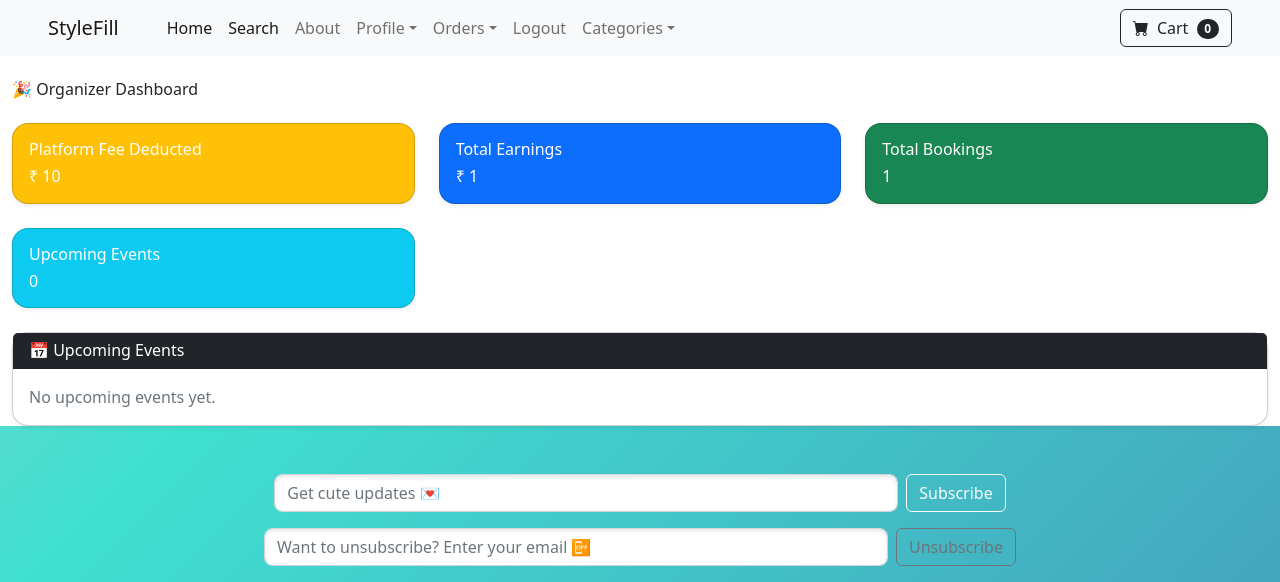
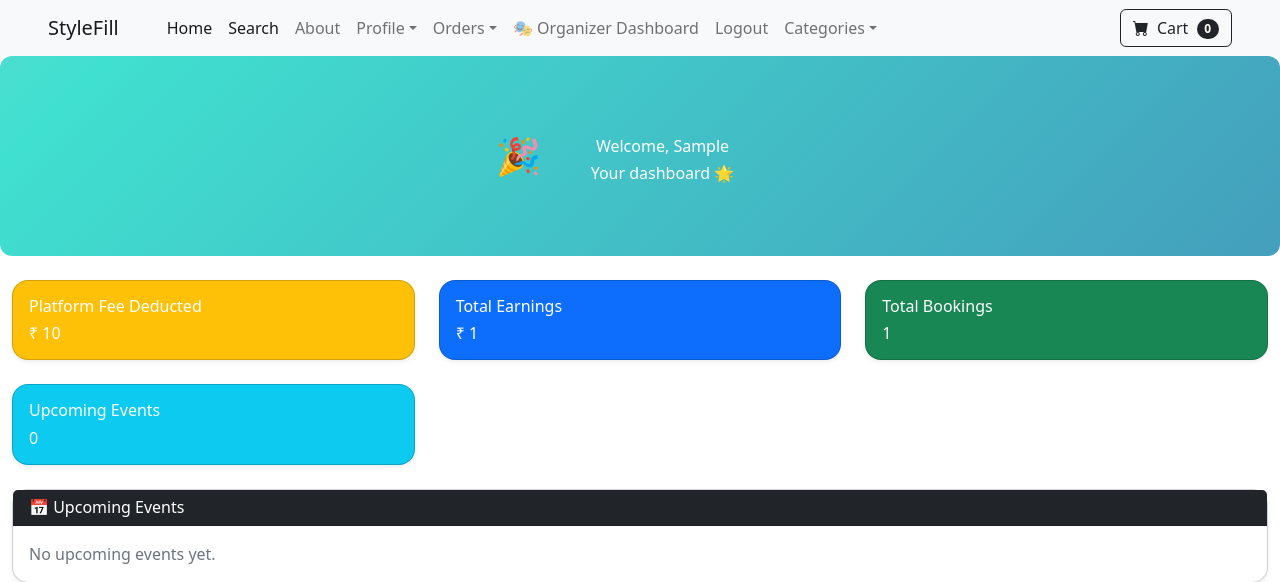
Before and after one commit to codedev03/StyleFill, a Django app: page /organizer/dashboard/ in a window 1280 px wide. Shown: the top 582 px of the page. Run offline with Django 5.2, Linux system fonts and the light colour scheme; a user stored in the database is signed in; tables that the repository leaves empty hold one stand-in row (values such as "Sample post"); some libraries are stand-ins or nearby versions.

Commit message:
Organizer dashboard

```diff
--- a/store/admin.py
+++ b/store/admin.py
@@ -1,5 +1,5 @@
 from django.contrib import admin
-from .models import Category, Customer, Product, Order, Profile, ProductImage, NewsletterSubscriber
+from .models import Category, Customer, Product, Order, Profile, ProductImage, NewsletterSubscriber, Organizer
 from django.contrib.auth.models import User
 # Register your models here.
 admin.site.register(Category)
@@ -27,6 +27,10 @@
 class ProductAdmin(admin.ModelAdmin):
     inlines = [ProductImageInline]
 
+@admin.register(Organizer)
+class OrganizerAdmin(admin.ModelAdmin):
+    list_display = ("user", "profession")
+
 # Unregister the default Product admin
 admin.site.unregister(Product)
 # Register the new Product admin with inline
--- a/store/models.py
+++ b/store/models.py
@@ -106,6 +106,7 @@
     user = models.OneToOneField(User, on_delete=models.CASCADE)
     company_name = models.CharField(max_length=200, blank=True, null=True)
     bio = models.TextField(blank=True, null=True)
+    profession = models.CharField(max_length=200, blank=True, null=True)
 
     def __str__(self):
         return self.user.username
--- a/store/templates/navbar.html
+++ b/store/templates/navbar.html
@@ -1,3 +1,5 @@
+{% load custom_tags %}
+
 <nav class="navbar navbar-expand-lg navbar-light bg-light">
     <div class="container px-4 px-lg-5">
         <a class="navbar-brand" href="{% url 'home' %}">StyleFill</a>
@@ -33,11 +35,12 @@
                     </li>
                 {% endif %}
 
-                {% if user.profile.role == "organizer" %}
+                {% if user.is_authenticated and user|has_organizer %}
                     <li class="nav-item">
                         <a class="nav-link" href="{% url 'organizer_dashboard' %}">🎭 Organizer Dashboard</a>
                     </li>
                 {% endif %}
+
 
                     <li class="nav-item"><a class="nav-link" href="{% url 'logout' %}">Logout</a></li>
                 {% else %}
--- a/store/templates/organizer/odashboard.html
+++ b/store/templates/organizer/odashboard.html
@@ -2,8 +2,64 @@
 {% load static %}
 
 {% block content %}
+<style>
+    /* Default look */
+.dashboard-header {
+  height: 200px;
+  display: flex;
+  justify-content: center;
+  align-items: center;
+  border-radius: 12px;
+  margin-bottom: 20px;
+  color: white;
+}
+
+/* Plant Shop Owner theme */
+.dashboard-header.plant-shop-owner {
+  background: linear-gradient(135deg, #4CAF50, #2E7D32);
+}
+
+/* Clay Artist theme */
+.dashboard-header.clay-artist {
+  background: linear-gradient(135deg, #D2691E, #8B4513);
+}
+
+/* Painter theme */
+.dashboard-header.painter {
+  background: linear-gradient(135deg, #ff7eb9, #ff65a3, #7afcff);
+}
+
+/* Martial Artist theme */
+.dashboard-header.martial-artist {
+  background: linear-gradient(135deg, #000000, #434343);
+}
+</style>
+
+<!-- 🎨 Profession-Based Header -->
+<div class="dashboard-header {{ profession|slugify }}">
+    {% if "plant" in profession|lower %}
+        <span class="text-4xl">🌱</span>
+    {% elif "clay" in profession|lower %}
+        <span class="text-4xl">🏺</span>
+    {% elif "paint" in profession|lower %}
+        <span class="text-4xl">🎨</span>
+    {% elif "martial" in profession|lower %}
+        <span class="text-4xl">🥋</span>
+    {% else %}
+        <span class="text-4xl">🎉</span>
+    {% endif %}
+
+    <header class="profession-header"
+        style="background: {{ style.background }}; color: {{ style.color }}; padding: 50px; text-align: center;">
+
+        <h1 class="mt-2">Welcome, {{ profession }}</h1>
+        <h4 class="mt-2">Your dashboard 🌟</h4>
+
+    </header>
+
+</div>
+
 <div class="container mt-4">
-    <h2 class="mb-4">🎉 Organizer Dashboard</h2>
 
     <!-- Top Cards -->
     <div class="row">
--- /dev/null
+++ b/store/templatetags/custom_tags.py
@@ -0,0 +1,8 @@
+from django import template
+
+register = template.Library()
+
+@register.filter
+def has_organizer(user):
+    """Check if the user has an Organizer object linked."""
+    return hasattr(user, "organizer")
--- a/store/views.py
+++ b/store/views.py
@@ -307,6 +307,8 @@
 @login_required
 def organizer_dashboard(request):
     profile = Profile.objects.get(user=request.user)
+    organizer = Organizer.objects.get(user=request.user)
+    profession = organizer.profession or "Organizer"
     # Find all experiences by this organizer
     my_events = Experience.objects.filter(organizer=request.user)
     # Find bookings for these experiences
@@ -320,6 +322,7 @@
     upcoming_events = my_events.filter(date__gte=timezone.now())
 
     return render(request, "organizer/odashboard.html", {
+        "profession": profession,
         "platform_fee": platform_fee,
         "total_earnings": total_earnings,
         "total_bookings": total_bookings,
```
Also changed, not shown: store/migrations/0010_organizer_profession.py (added).
